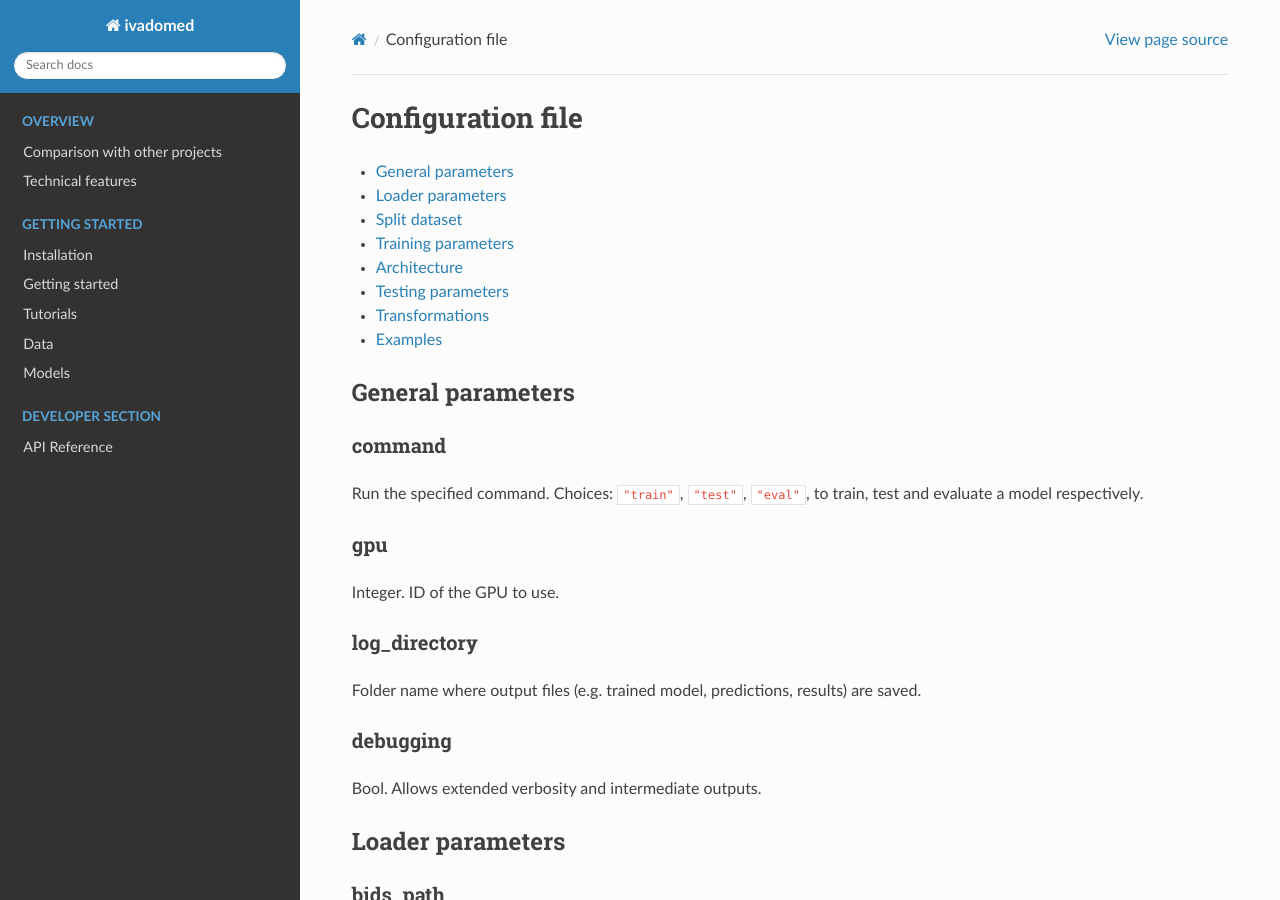
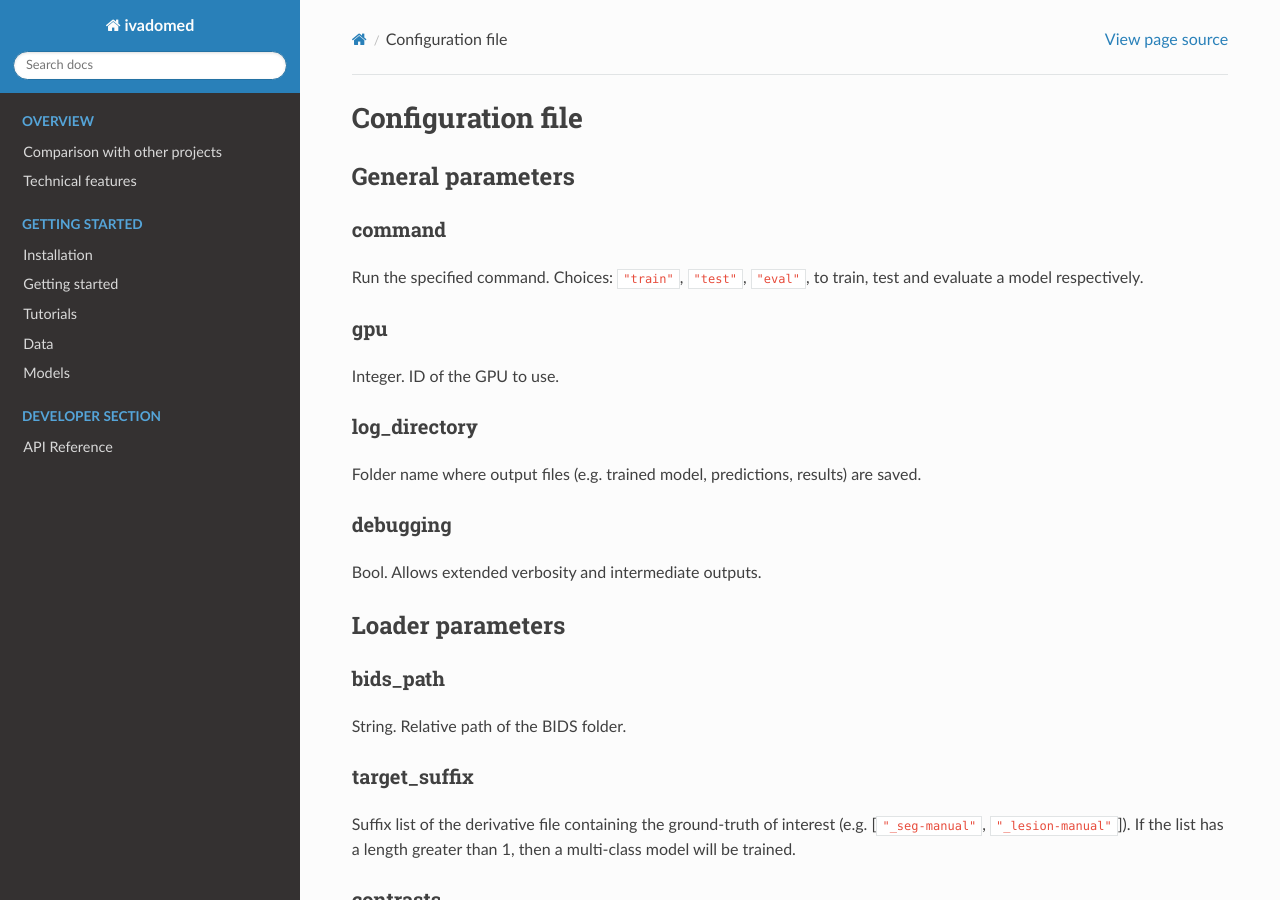
Before and after one commit to ivadomed/ivadomed, a Sphinx documentation site: the page built from docs/source/configuration_file.md, in a window 1280 px wide and 900 px high. Built offline with Sphinx 7.4.7 and the Read the Docs theme 2.0.0, drawn with Linux system fonts in a browser that asks for light colours.

Commit message:
configuration_file.md: rm TOC

```diff
--- a/docs/source/configuration_file.md
+++ b/docs/source/configuration_file.md
@@ -1,13 +1,4 @@
 # Configuration file
-
-* [General parameters](#general-parameters)
-* [Loader parameters](#loader-parameters)
-* [Split dataset](#split-dataset)
-* [Training parameters](#training-parameters)
-* [Architecture](#architecture)
-* [Testing parameters](#testing-parameters)
-* [Transformations](#transformations)
-* [Examples](#examples)
 
 ## General parameters
 #### command
```
